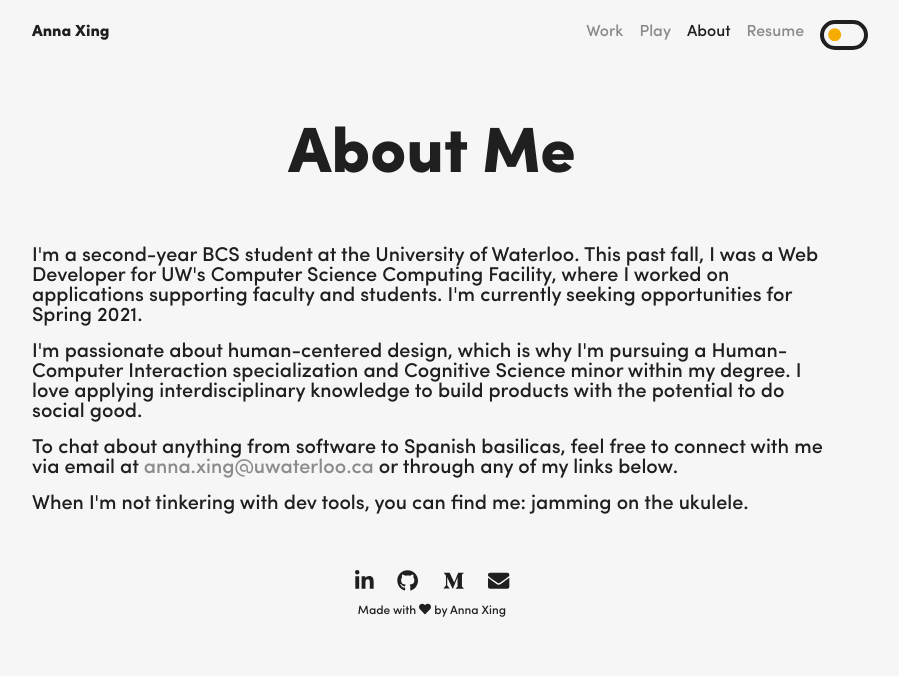
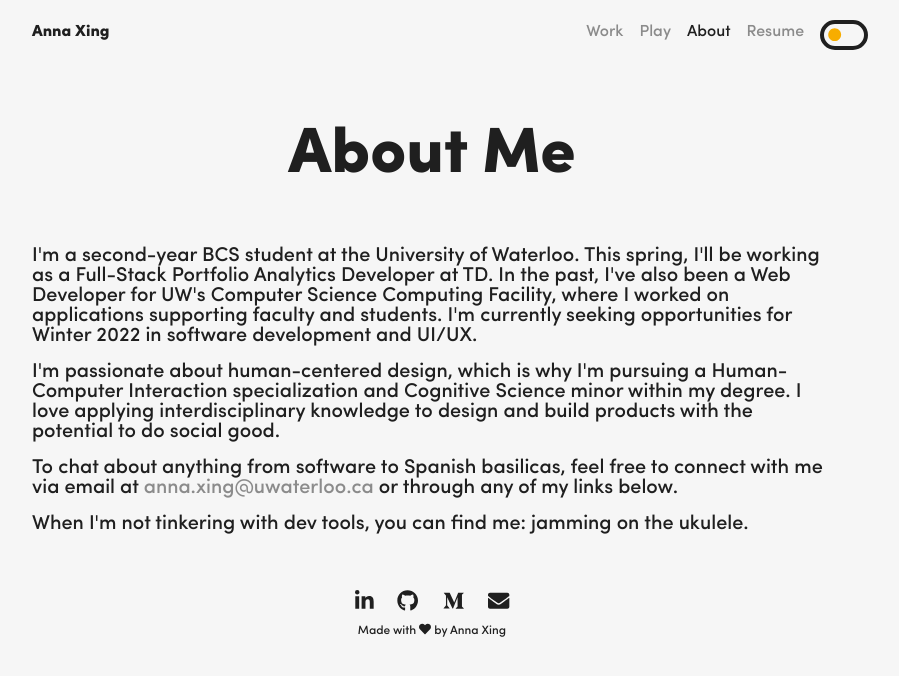
Before and after one commit to anna-xing/anna-xing.github.io, a React (Create React App) app: page /about in a window 1280 px wide. Shown: the top 676 px of the page, without its empty margins (208-1107 px from the left). Built offline with nearby package versions, Linux system fonts and the light colour scheme.

Commit message:
Updated About pg to include spring 2021 co-op

```diff
--- a/src/pages/AboutPage.js
+++ b/src/pages/AboutPage.js
@@ -23,14 +23,15 @@ export const AboutPage = ({theme}) => {
             <TextContainer>
                 <BodyText>
                     I'm a second-year BCS student at the University of Waterloo.
-                    This past fall, I was a Web Developer for UW's Computer Science Computing Facility,
+	            This spring, I'll be working as a Full-Stack Portfolio Analytics Developer at TD.
+                    In the past, I've also been a Web Developer for UW's Computer Science Computing Facility,
                     where I worked on applications supporting faculty and students.
-                    I'm currently seeking opportunities for Spring 2021.
+	            I'm currently seeking opportunities for Winter 2022 in software development and UI/UX.
                 </BodyText>
                 <BodyText>
                     I'm passionate about human-centered design, which is why I'm pursuing a Human-Computer
                     Interaction specialization and Cognitive Science minor within my degree. I love applying
-	            interdisciplinary knowledge to build products with the potential to do social good.
+	            interdisciplinary knowledge to design and build products with the potential to do social good.
                 </BodyText>
                 <BodyText>
                     To chat about anything from software to Spanish basilicas, feel free to connect with
```
Also changed, not shown: src/assets/img/art/moonshine.jpg (added).
